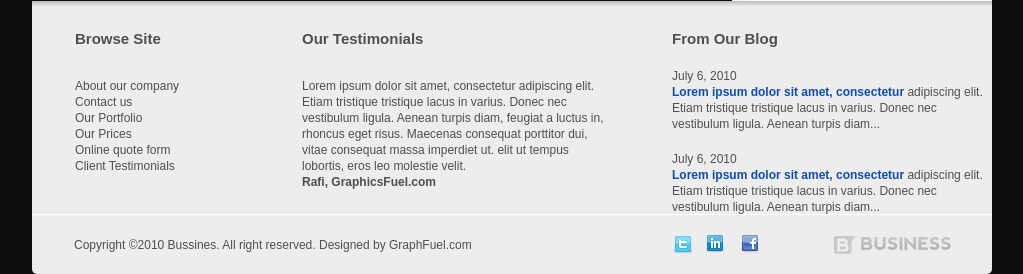
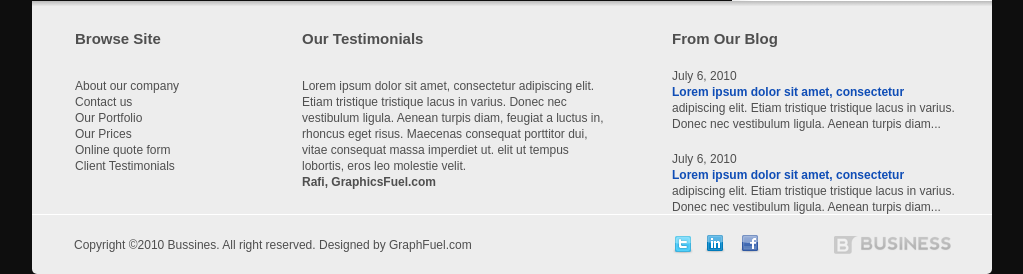
Before and after one commit to maks2020/test1, a PHP site: page /index.html in a window 1280 px wide. Shown: the part 1435-1709 px from the top of the page, without its empty margins (128-1151 px from the left). Run offline with PHP 8.4, Linux system fonts and the light colour scheme.

Commit message:
footer - add padding right From From Our Blog

```diff
--- a/site/footer.css
+++ b/site/footer.css
@@ -2,7 +2,6 @@ footer {
 	color: #4f4f4f;
 	background: linear-gradient(to top, #ededed 98%, #bababa);
 	text-align:left;
-	/*min-height: 274px;*/
 	width: 960px;
 	float: left;
 	border-radius: 0 0 5px 5px;
@@ -47,11 +46,16 @@ footer #from_our_blog h2 {
 
 .p_from_our_blog {
 	padding-bottom: 19px;
+
 }
 
 .p_from_our_blog span {
 	color: #0f4db6;
 	font-weight: bold;
+}
+
+#from_our_blog p {
+	padding-right: 37px;
 }
 
 #copyright_footer {
@@ -60,7 +64,6 @@ footer #from_our_blog h2 {
 	width: 960px;
 	height: 59px;
 	float: left;
-
 }
 
 footer #copyright_footer p {
```
